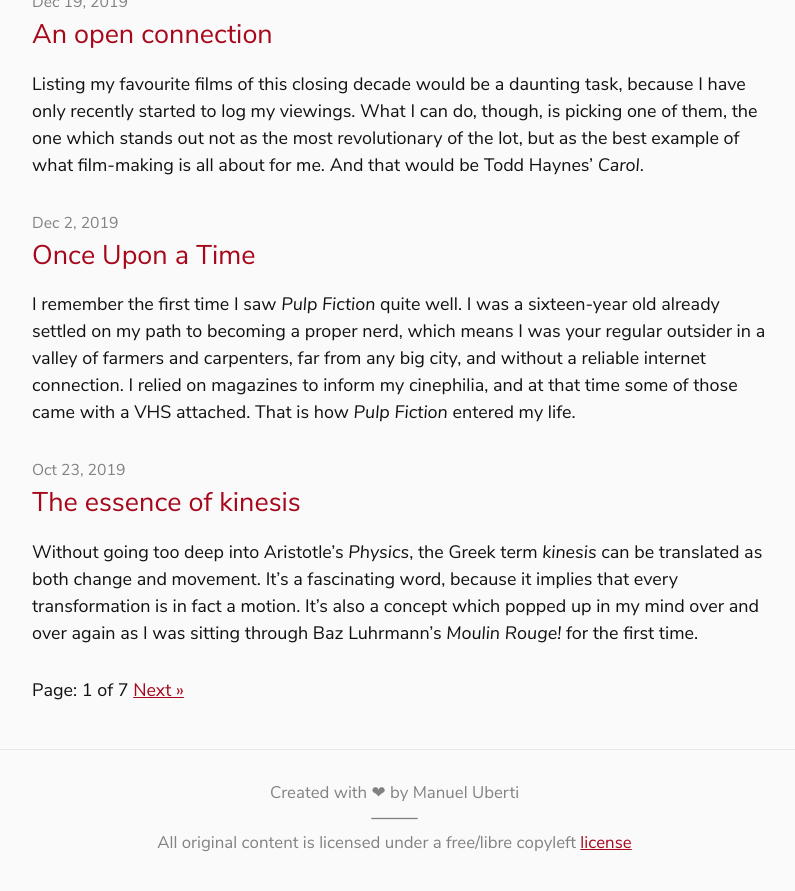
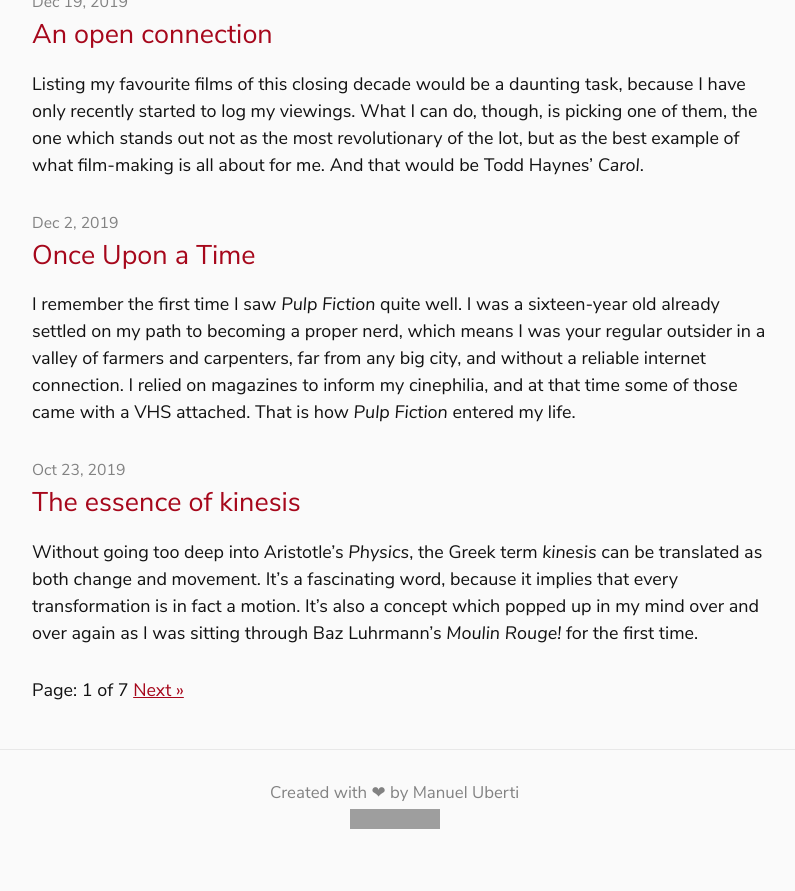
Before and after one commit to manuel-uberti/filmsinwords, a Jekyll site: the page built from index.html, in a window 1280 px wide and 900 px high, scrolled down 666 px. Shown: the top 891 px of the window, without its empty margins (238-1033 px from the left). Built offline with Jekyll 4.4.1, drawn with Linux system fonts in a browser that asks for light colours; the list of posts is cut into pages by our own code; grey boxes are pictures that could not be loaded.

Commit message:
Simplify footer

```diff
--- a/_includes/footer.html
+++ b/_includes/footer.html
@@ -6,9 +6,12 @@
     <div class="footer-col-wrapper" style="text-align: center">
       <ul class="contact-list">
         <li class="p-name">
-          Created with ❤ by Manuel Uberti<br>
-          ⸻<br>
-          All original content is licensed under a free/libre copyleft <a href="https://www.filmsinwords.eu/license">license</a>
+          Created with ❤ by Manuel Uberti
+        </li>
+        <li>
+          <a rel="license" href="https://www.manueluberti.eu/license">
+            <img alt="Creative Commons Licence" style="border-width:0" src="https://i.creativecommons.org/l/by-sa/4.0/80x15.png"/>
+          </a>
         </li>
       </ul>
     </div>
```
